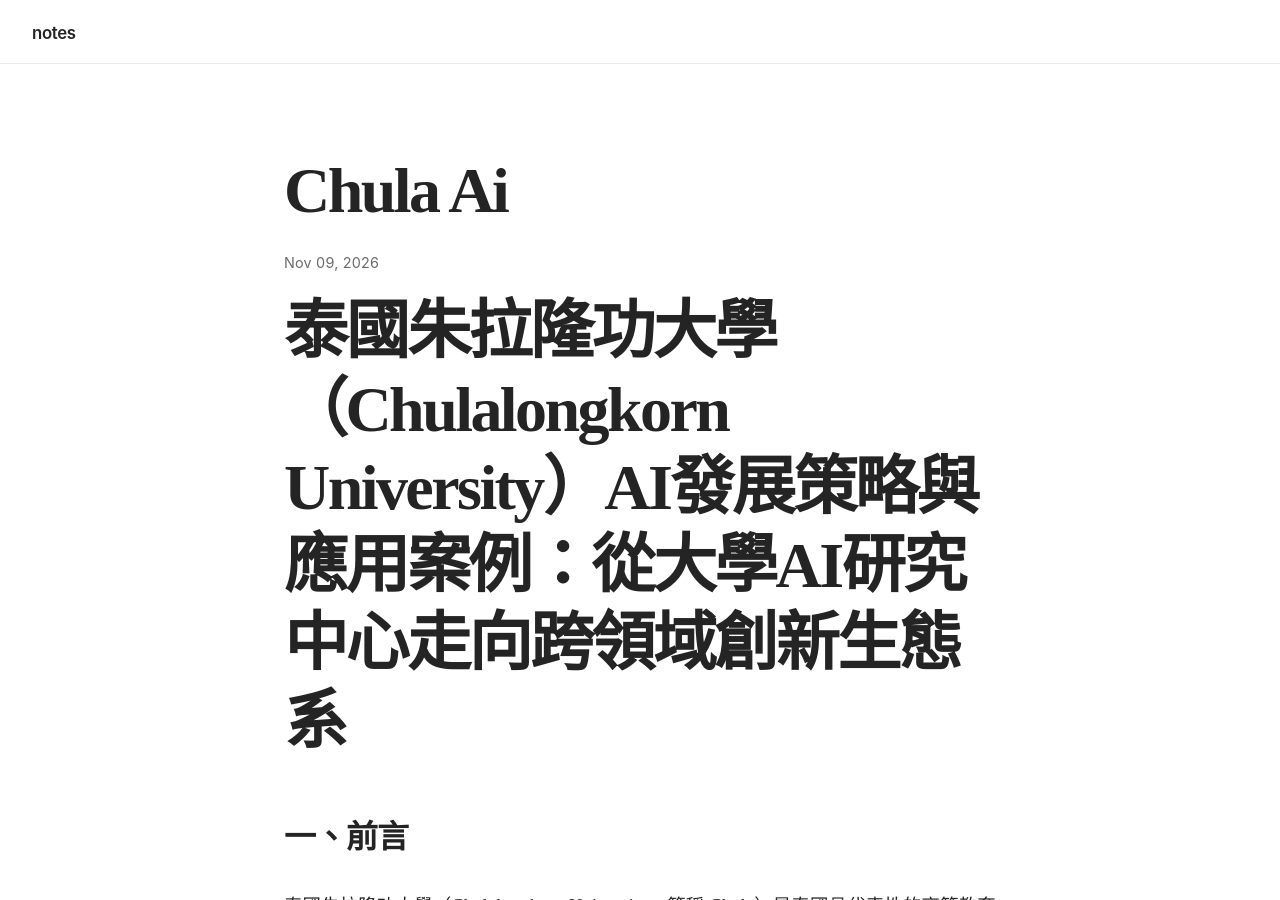
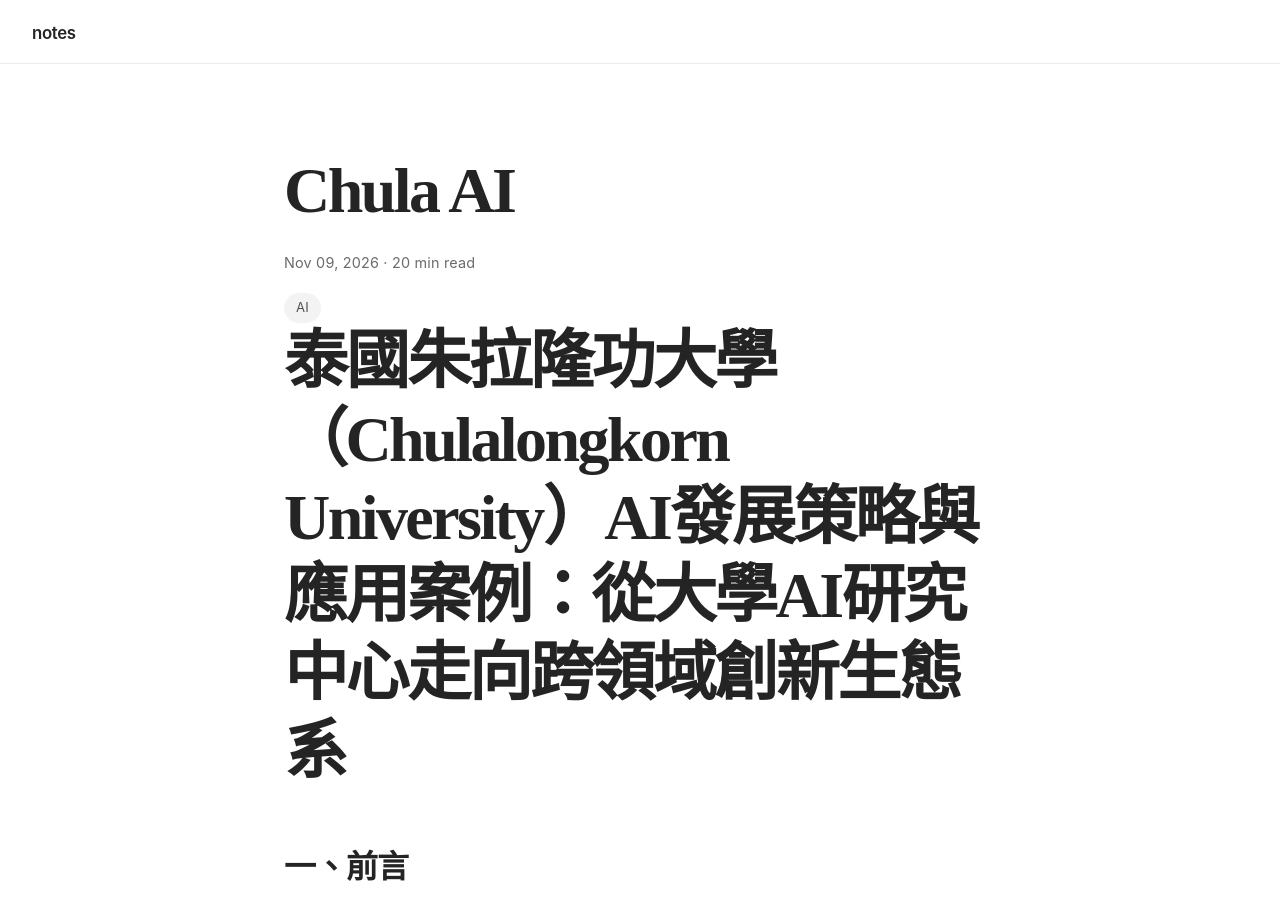
Before and after one commit to linjose/notes, a Jekyll site: the page built from _posts/2026-11-09-chula-ai.md, in a window 1280 px wide and 900 px high. Built offline with Jekyll 4.4.1, drawn with Linux system fonts in a browser that asks for light colours; our own code applies the rules of GitHub Pages for plain Markdown files.

Commit message:
Update 2026-11-09-chula-ai.md

```diff
--- a/_posts/2026-11-09-chula-ai.md
+++ b/_posts/2026-11-09-chula-ai.md
@@ -1,3 +1,12 @@
+---
+layout: post
+title: Chula AI
+date: 2026-11-09
+reading_time: 20 min read
+tags: [AI]
+excerpt:
+---
+
 # 泰國朱拉隆功大學（Chulalongkorn University）AI發展策略與應用案例：從大學AI研究中心走向跨領域創新生態系
 
 ## 一、前言
```
